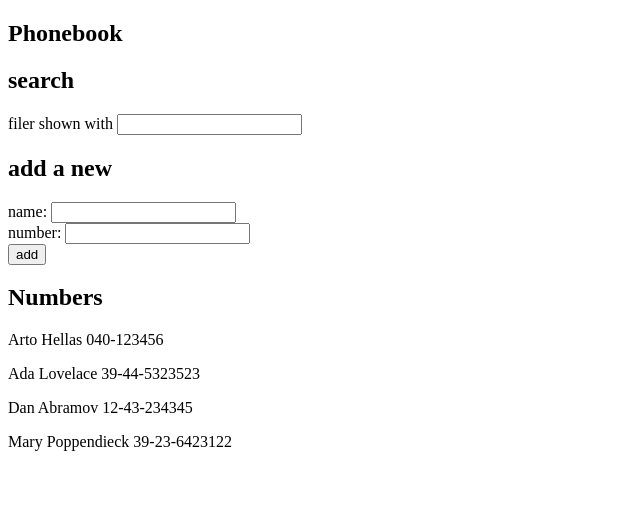
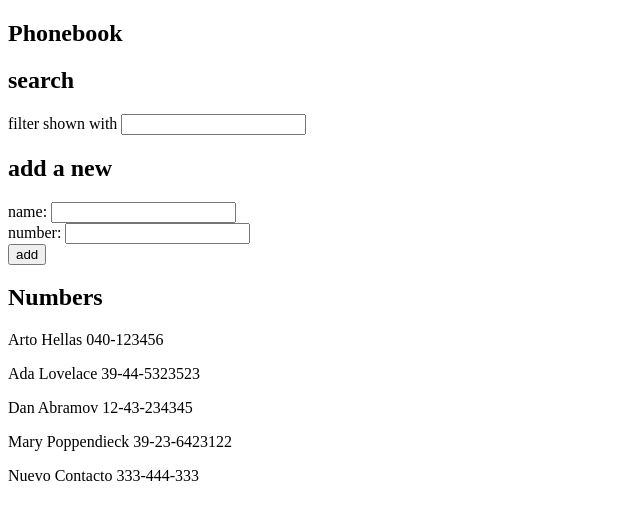
Before and after one commit to Seb-RM/Full-Stack-Open-Helsinki, a React (Vite) app in the folder part2/phonebook/: page / in a window 1280 px wide. Shown: the top 520 px of the page, without its empty margins (0-640 px from the left). Built offline with nearby package versions, Linux system fonts and the light colour scheme; data requests are answered from the project's data file.

Commit message:
exercises 2.12-2.13 completed

```diff
--- a/part2/phonebook/db.json
+++ b/part2/phonebook/db.json
@@ -1,24 +1,29 @@
 {
-    "persons":[
+  "persons": [
     {
       "name": "Arto Hellas",
       "number": "040-123456",
-        "id": 1
+      "id": "1"
     },
     {
       "name": "Ada Lovelace",
       "number": "39-44-5323523",
-        "id": 2
+      "id": "2"
     },
     {
       "name": "Dan Abramov",
       "number": "12-43-234345",
-        "id": 3
+      "id": "3"
     },
     {
       "name": "Mary Poppendieck",
       "number": "39-23-6423122",
-        "id": 4
+      "id": "4"
+    },
+    {
+      "id": "af00",
+      "name": "Nuevo Contacto",
+      "number": "333-444-333"
     }
   ]
 }
--- a/part2/phonebook/src/App.jsx
+++ b/part2/phonebook/src/App.jsx
@@ -1,27 +1,30 @@
 import { useState } from "react";
 import { useEffect } from "react";
-import axios from "axios";
+
+import NumbersList from "./components/NumbersList";
 import SearchFilter from "./components/SearchFilter";
 import NewPersonForm from "./components/NewPersonForm";
-import NumbersList from "./components/NumbersList";
+
+import personService from './services/persons';
+
 
 const App = () => {
+
   const [persons , setPersons] = useState([])
   const [newName, setNewName] = useState("");
   const [newNumber, setNewNumber] = useState("");
   const [newSearch, setNewSearch] = useState("");
 
   useEffect(() => {
-    console.log("effect");
-    axios.get("http://localhost:3001/persons").then((response) => {
-      console.log("promise fulfilled");
-      setPersons(response.data);
+    personService.getAll().then((initialPersons) => {
+      setPersons(initialPersons);
     });
-  }, [])
+  }, []);
+
   const handleSearchChange = (event) => {
     console.log(event.target.value);
     setNewSearch(event.target.value);
-  }
+  };
 
   const filteredList = persons.filter((person)=> person.name.toLowerCase().includes(newSearch))
 
@@ -48,9 +51,11 @@
       number: newNumber
     };
 
-    setPersons(persons.concat(personObject));
-    setNewName("");
+    personService.create(personObject).then((returnedPerson) => {
+      setPersons(persons.concat(returnedPerson));
+      setNewName("");
     setNewNumber("");
+    });
   };
 
   return (
--- a/part2/phonebook/src/components/SearchFilter.jsx
+++ b/part2/phonebook/src/components/SearchFilter.jsx
@@ -4,7 +4,7 @@
     <div>
       <h2>search</h2>
       <div>
-        filer shown with{" "}
+        filter shown with{" "}
         <input value={newSearch} onChange={handleSearchChange} />
       </div>
     </div>
--- /dev/null
+++ b/part2/phonebook/src/services/persons.js
@@ -0,0 +1,19 @@
+import axios from "axios";
+const baseUrl = "http://localhost:3001/persons";
+
+const getAll = () => {
+    const request = axios.get(baseUrl);
+    return request.then((response) => response.data);
+};
+
+const create = (newObject) => {
+    const request = axios.post(baseUrl, newObject);
+    return request.then((response) => response.data);
+};
+
+const update = (id, newObject) => {
+    const request = axios.put(`${baseUrl}/${id}`, newObject);
+    return request.then((response) => response.data);
+};
+
+export default { getAll, create, update };
```
Lines whose indentation alone changed are shown as unchanged.
